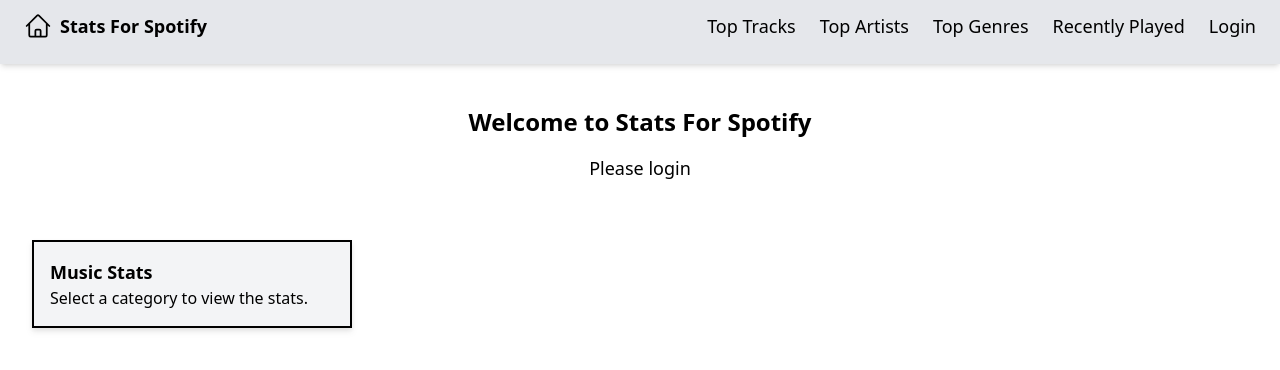
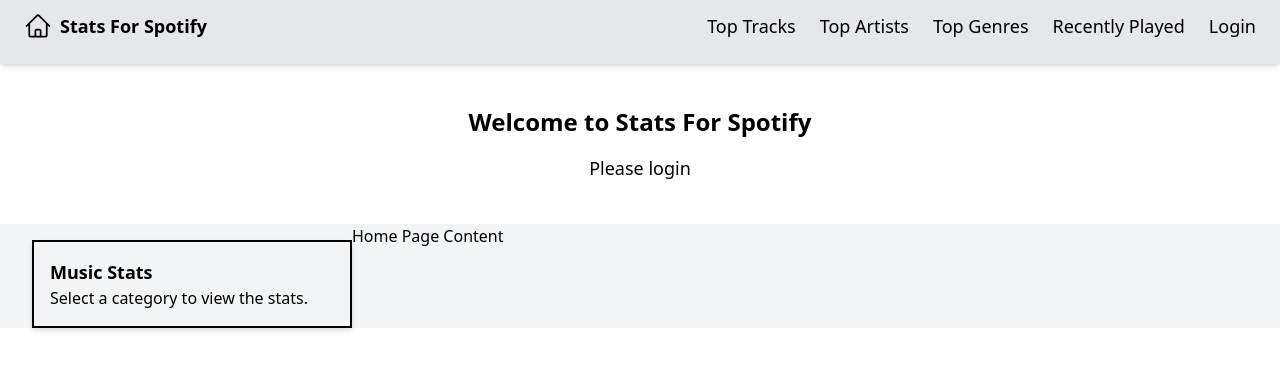
Before and after one commit to patrickhcnguyen/Stats-For-Spotify-Clone, a React (Create React App) app in the folder frontend/: page / in a window 1280 px wide. Shown: the top 370 px of the page. Built offline with nearby package versions, Linux system fonts and the light colour scheme; no server answers.

Commit message:
Changed up routing for now since box should handle everything in terms of TopData

```diff
--- a/frontend/src/App.tsx
+++ b/frontend/src/App.tsx
@@ -3,7 +3,6 @@
 import Navbar from './Components/Navbar/navbar';
 import Hero from './Components/Hero/hero';
 import Box from './Components/Box/box';
-import { TopTracks } from './Components/TopData/topData';
 
 const App: React.FC = () => {
   const [isLoggedIn, setIsLoggedIn] = useState(false);
@@ -15,7 +14,7 @@
           credentials: 'include',
         });
 
-        const data = await response.json(); // Parse JSON response
+        const data = await response.json();
         console.log("Login Status:", data.isLoggedIn);
         setIsLoggedIn(data.isLoggedIn);
       } catch (error) {
@@ -44,14 +43,17 @@
         onLogin={handleLogin}
         onLogout={handleLogout}
       />
-       <div>
-        <Hero title="Welcome to Stats For Spotify" isLoggedIn={isLoggedIn} onLogin={handleLogin} onLogout={handleLogout} />
+      <Hero title="Welcome to Stats For Spotify" isLoggedIn={isLoggedIn} onLogin={handleLogin} onLogout={handleLogout} />
+      <div className="flex bg-gray-100">
+        <Box />
+        <Routes>
+          {/* <Route path="/track/top" element={<TopTracks />} />
+          <Route path="/artist/top" element={<TopArtists />} />
+          <Route path="/genre/top" element={<TopGenres />} /> */}
+          <Route path="/track/recent" element={<h1>Recently Played</h1>} />
+          <Route path="/" element={<h1>Home Page Content</h1>} />
+        </Routes>
       </div>
-      <Routes>
-        <Route path="/" element={<Box />} />
-        <Route path="/track/top" element={<TopTracks />} />
-        <Route path="/track/recent" element={<h1>Recently Played</h1>} />
-      </Routes>
     </Router>
   );
 };
```
